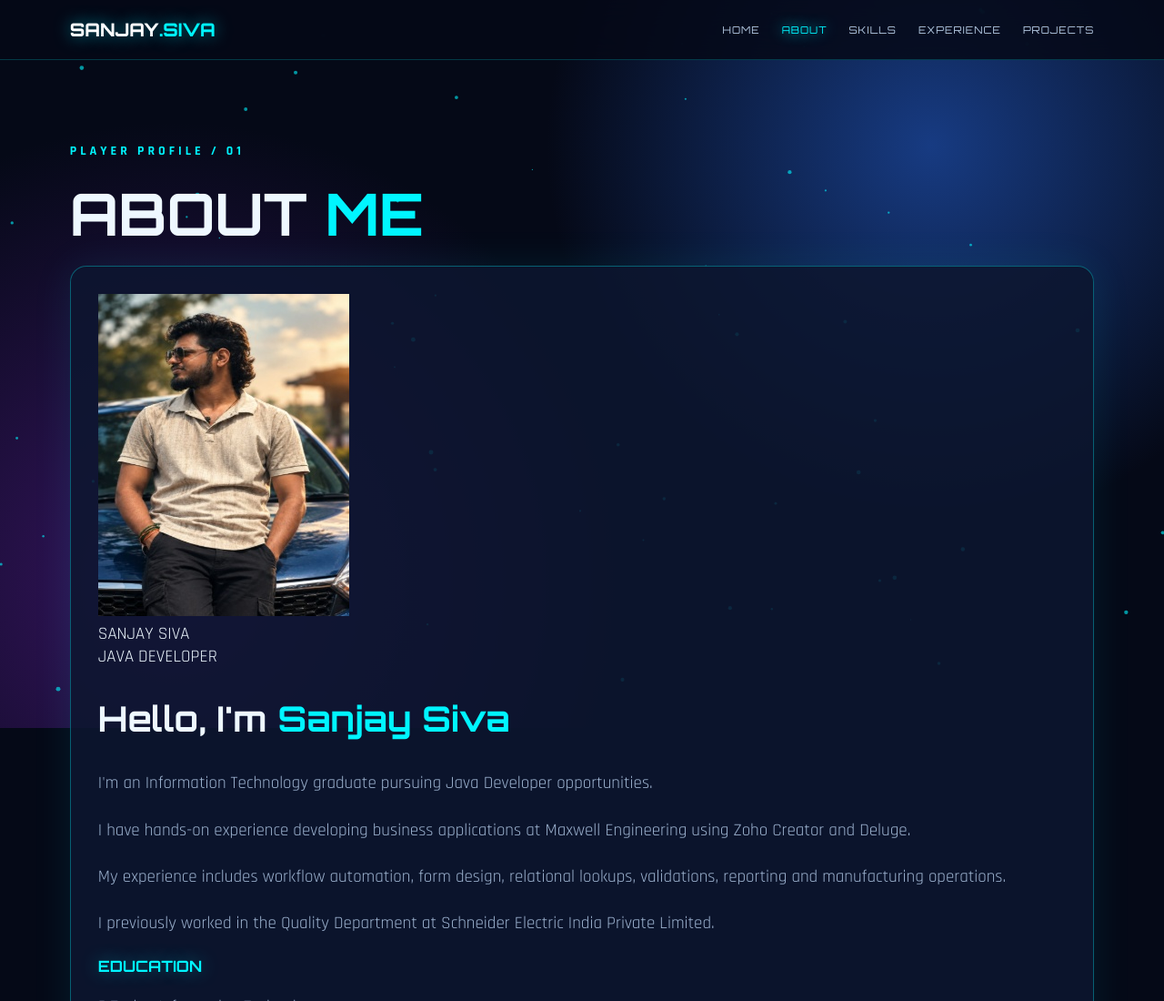
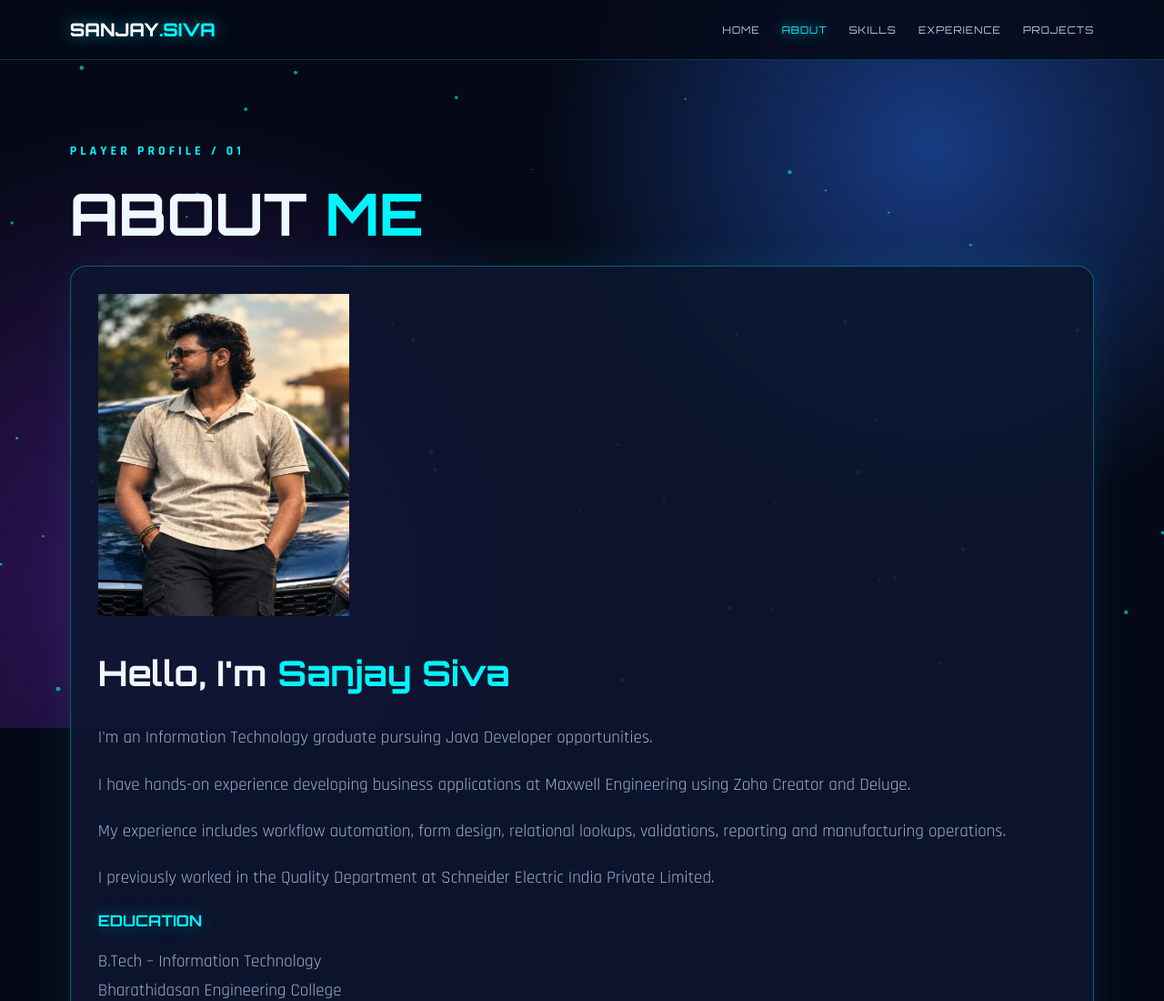
Before and after one commit to Sanjaysiva0643/Sanjaysiva0643, a plain HTML site: page about.html in a window 1280 px wide. Shown: the top 1100 px of the page at 91% size. Drawn offline with Linux system fonts and the light colour scheme.

Commit message:
Fix formatting issues in about.html

```diff
--- a/about.html
+++ b/about.html
@@ -44,9 +44,6 @@
           src="WhatsApp Image 2026-10-27 at 3.38.27 PM-276x354.jpeg"
           class="profile-photo"
         >
-
-        <div class="photo-label">SANJAY SIVA</div>
-        <div class="photo-role">JAVA DEVELOPER</div>
 
       </div>
 
```
